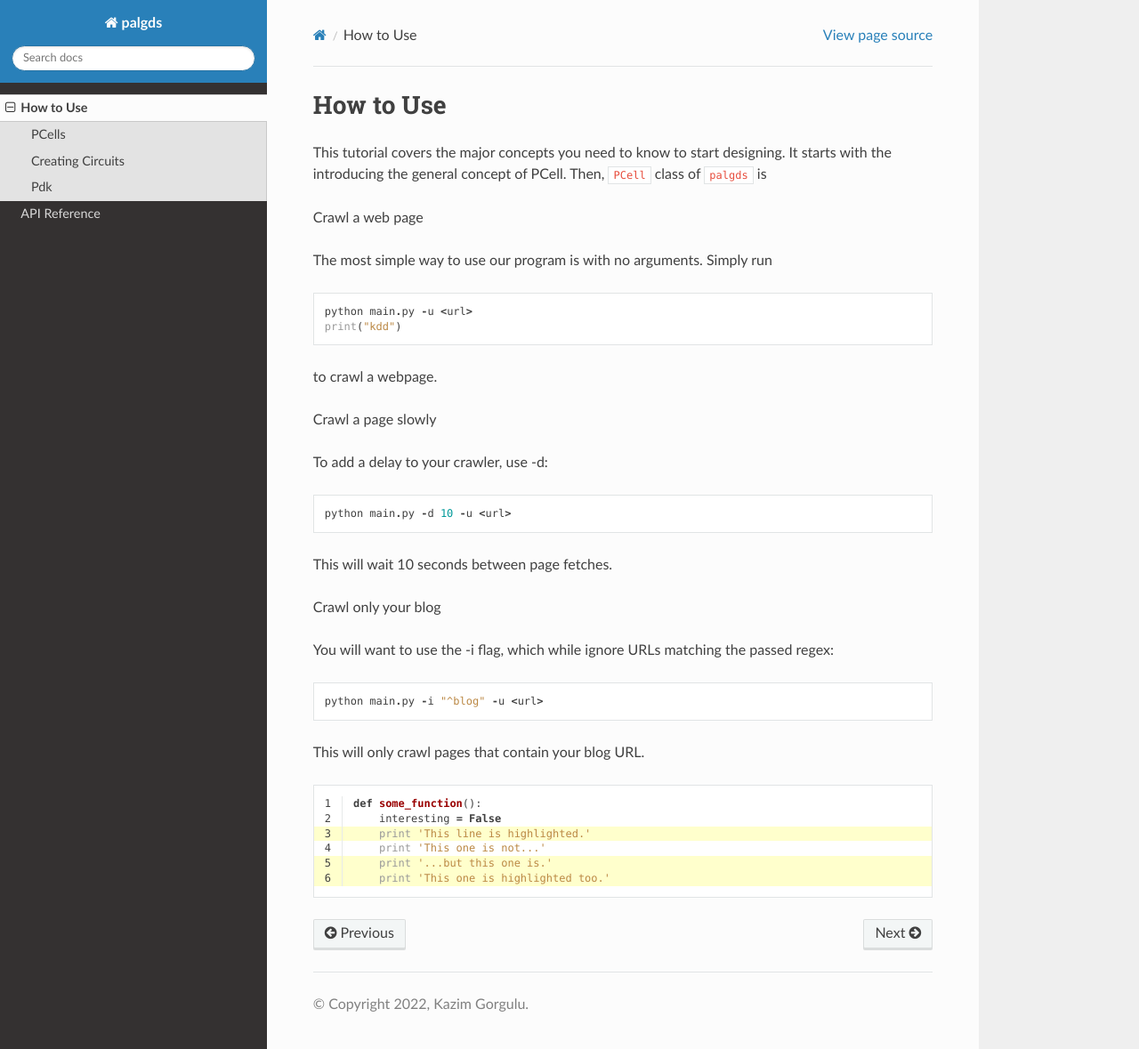
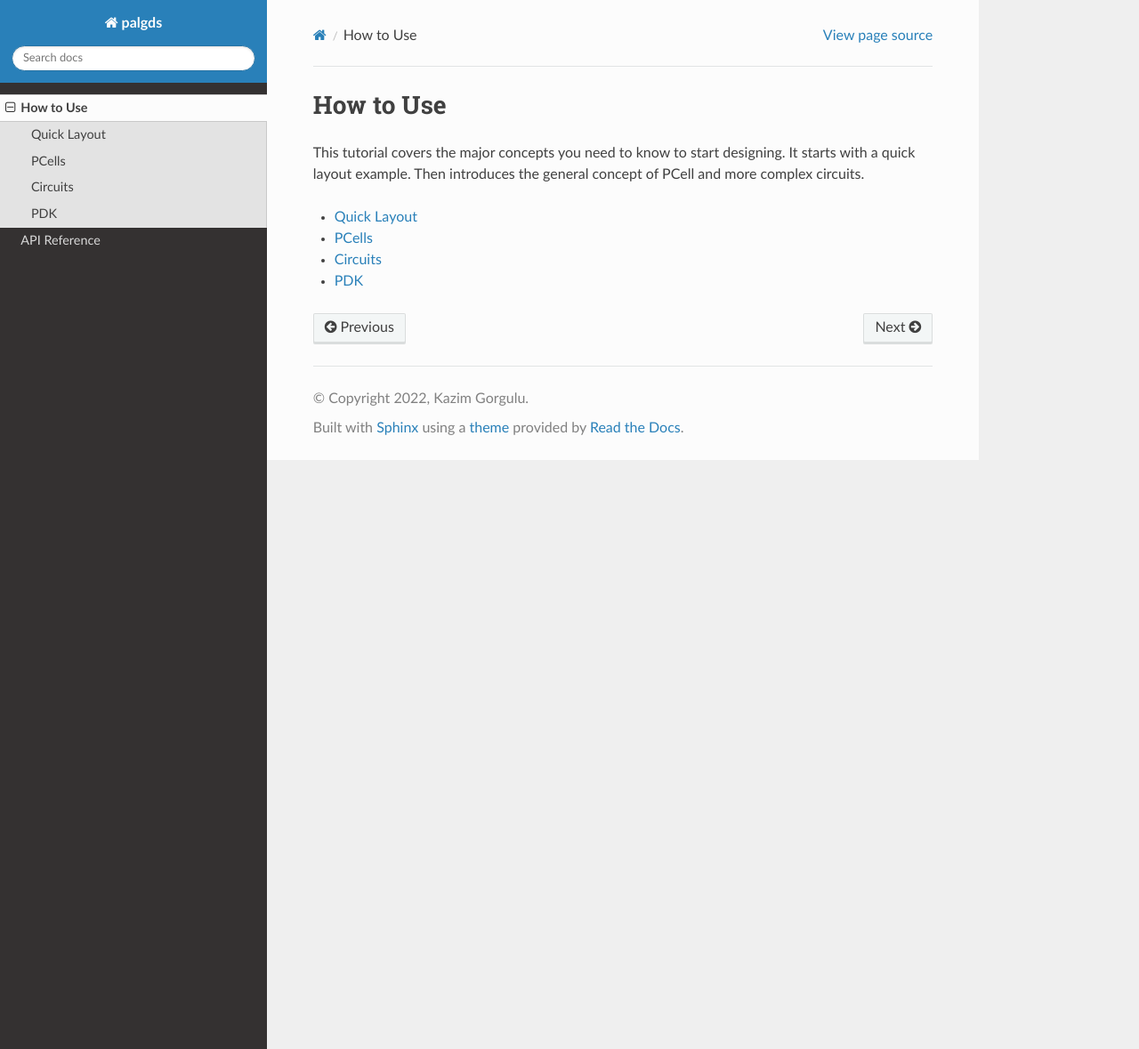
Before and after one commit to kazimgorgulu/pal-gds, a Sphinx documentation site: the page built from docs/how_to_use.rst, in a window 1280 px wide and 1179 px high. Shown: the whole window at 89% size. Built offline with Sphinx 7.4.7 and the Read the Docs theme 2.0.0, drawn with Linux system fonts in a browser that asks for light colours.

Commit message:
Docs: quick layout

```diff
--- /dev/null
+++ b/docs/_tutorial/draw.py
@@ -0,0 +1,13 @@
+def draw(pcell, path, scale=300):
+    """ svg export function from gdstk library."""
+    bb = pcell.bounding_box()
+    scaling = scale / (1.1 * (bb[1][0] - bb[0][0]))
+    name = path + pcell.name + ".svg"
+    pcell.write_svg(
+        name,
+        scaling=scaling,
+        background="none",
+        shape_style={(0, 0): {"fill": "darkorange", "stroke": "chocolate"}},
+        label_style={(3, 2): {"stroke": "red", "fill": "none", "font-size": "32px"}},
+        pad="5%",
+    )
--- a/docs/_tutorial/example1.py
+++ b/docs/_tutorial/example1.py
@@ -1,18 +1,13 @@
 import gdstk
 import numpy as np
 
-import os
-import sys
 import palgds.base_cells as bc
 from palgds.circuit import Circuit
 
-print(sys.path)
-print(os.getcwd())
-
+import os
+import sys
 os.chdir(os.path.dirname(os.path.abspath(__file__)))
 
-print(sys.path)
-print(os.getcwd())
 
 def draw(pcell, path, scale=300):
     """ svg export function from gdstk library."""
--- /dev/null
+++ b/docs/_tutorial/quick_layout.py
@@ -0,0 +1,27 @@
+import gdstk
+import numpy as np
+import palgds.base_cells as bc
+from palgds.pcell_library import DirectionalCoupler
+import os
+from draw import draw
+
+os.chdir(os.path.dirname(os.path.abspath(__file__)))
+
+development = True
+path = os.path.dirname(os.path.abspath(__file__)) + "/"
+
+
+
+
+dc = DirectionalCoupler(name="Directional_Coupler")
+
+dc.write_svg("Directional_Coupler.svg")
+lib = gdstk.Library()
+lib.add(dc, *dc.dependencies(True))
+lib.write_gds("Directional_Coupler.gds", max_points=4000)
+
+if development:
+    draw(dc, path)
+
+
+gc = bc.GDSCell(name="Grating_Coupler", filename='Grating_Coupler.gds', ports={"in": bc.Port((0, 0), 0, "op")})
--- a/docs/api.rst
+++ b/docs/api.rst
@@ -1,8 +1,7 @@
 API Reference
 =============
 
-Getting started with Crawler is easy.
-The main class you need to care about is crawler.main.Crawler
+`under development...`
 
 
 .. automodule:: utils
--- a/docs/circuit.rst
+++ b/docs/circuit.rst
@@ -1,5 +1,5 @@
-Creating Circuits
------------------
+Circuits
+----------
 
 
 ``Circuit`` class in ``palgds`` is used for creating automated layouts of complex photonic circuits.
--- a/docs/conf.py
+++ b/docs/conf.py
@@ -56,7 +56,7 @@ import sphinx_rtd_theme
 html_theme = 'sphinx_rtd_theme'
 html_theme_path = [sphinx_rtd_theme.get_html_theme_path()]
 #html_theme = 'alabaster'
-html_show_sphinx = False
+html_show_sphinx = True
 
 pygments_style = "trac"
 
--- a/docs/how_to_use.rst
+++ b/docs/how_to_use.rst
@@ -1,54 +1,15 @@
 How to Use
 ==========
 
+
+This tutorial covers the major concepts you need to know to start designing. It starts with a quick
+layout example. Then introduces the general
+concept of PCell and more complex circuits.
+
 .. toctree::
-   :hidden:
+   :maxdepth: 1
 
+   quick_layout
    pcell
    circuit
    pdk
-
-This tutorial covers the major concepts you need to know to start designing. It starts with the introducing the general
-concept of PCell. Then, ``PCell`` class of ``palgds`` is
-
-Crawl a web page
-
-The most simple way to use our program is with no arguments.
-Simply run
-
-.. code-block:: python
-
-    python main.py -u <url>
-    print("kdd")
-
-to crawl a webpage.
-
-Crawl a page slowly
-
-To add a delay to your crawler,
-use -d::
-
-    python main.py -d 10 -u <url>
-
-This will wait 10 seconds between page fetches.
-
-Crawl only your blog
-
-You will want to use the -i flag,
-which while ignore URLs matching the passed regex::
-
-    python main.py -i "^blog" -u <url>
-
-This will only crawl pages that contain your blog URL.
-
-
-.. code-block:: python
-   :linenos:
-   :emphasize-lines: 3,5-6
-
-   def some_function():
-       interesting = False
-       print 'This line is highlighted.'
-       print 'This one is not...'
-       print '...but this one is.'
-       print 'This one is highlighted too.'
```
Also changed, not shown: docs/index.rst (+1 -11 lines), docs/pdk.rst (+2 -8 lines), docs/quick_layout.rst (added, +23 -0 lines), docs/_tutorial/Balanced_MZI.svg, docs/_tutorial/Directional_Coupler.svg, docs/_tutorial/RingRes.svg, docs/_tutorial/RingResCircuit.svg, docs/_tutorial/YBranch.svg, docs/_tutorial/trace.svg, 4 other files.
